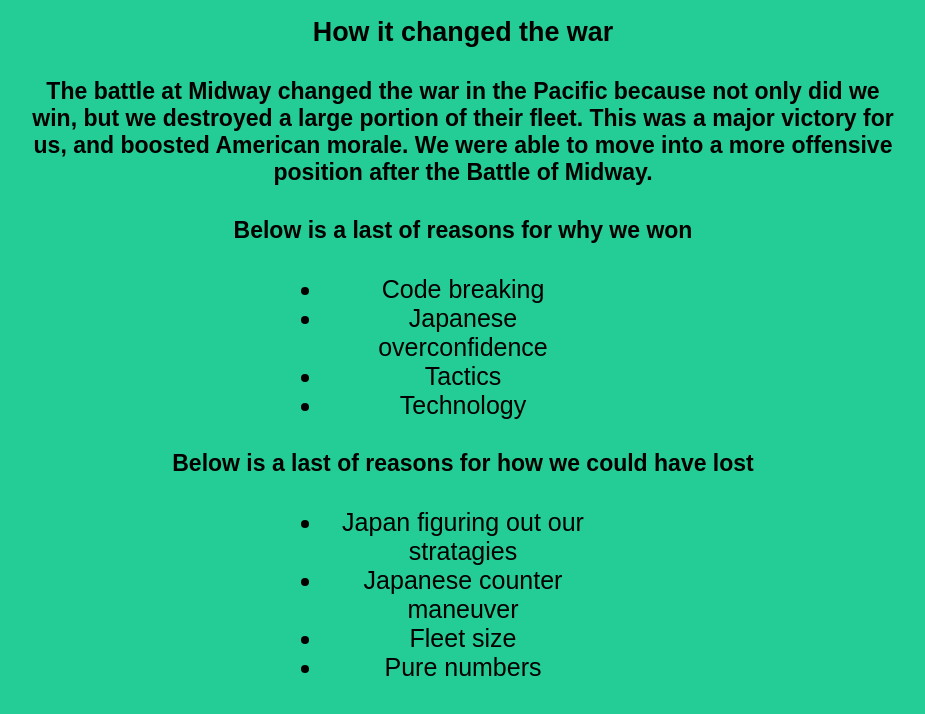
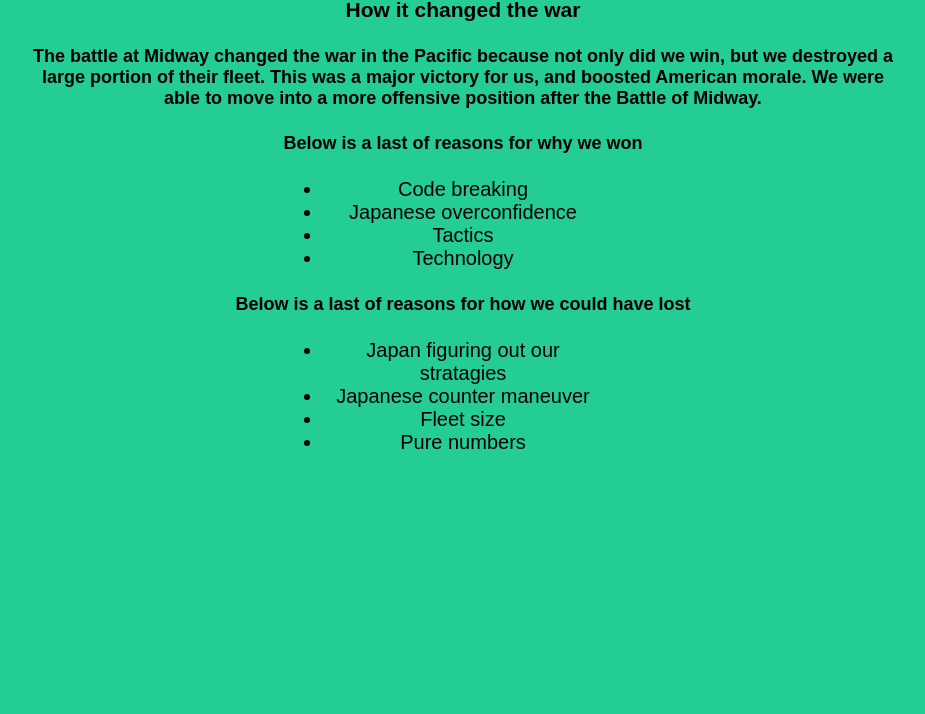
Before and after one commit to GreenMachine808/WWII_project, a plain HTML site: page index.html in a window 1280 px wide. Shown: the part 76-790 px from the top of the page, without its empty margins (177-1102 px from the left). Drawn offline with Linux system fonts and the light colour scheme.

Commit message:
Update style.css

```diff
--- a/css/style.css
+++ b/css/style.css
@@ -5,22 +5,22 @@ body {
 	font-family:fantasy;
 	margin-right:200px;
 	margin-left:200px;
-	font-size:23px;
+	font-size:18px;
 }
 title {
 	font-family:fantasy;
 	text-align: center;
 	font-color:C30BE2;
-	Font-size:23px;
+	Font-size:18px;
 
 }
 #Winna{
-	font-size:25px;
+	font-size:20px;
 	padding-right:300px;
 	padding-left:300px;
 }
 #Lossa{
-	font-size:25px;
+	font-size:20px;
 	padding-right:300px;
 	padding-left:300px;
 }
```
